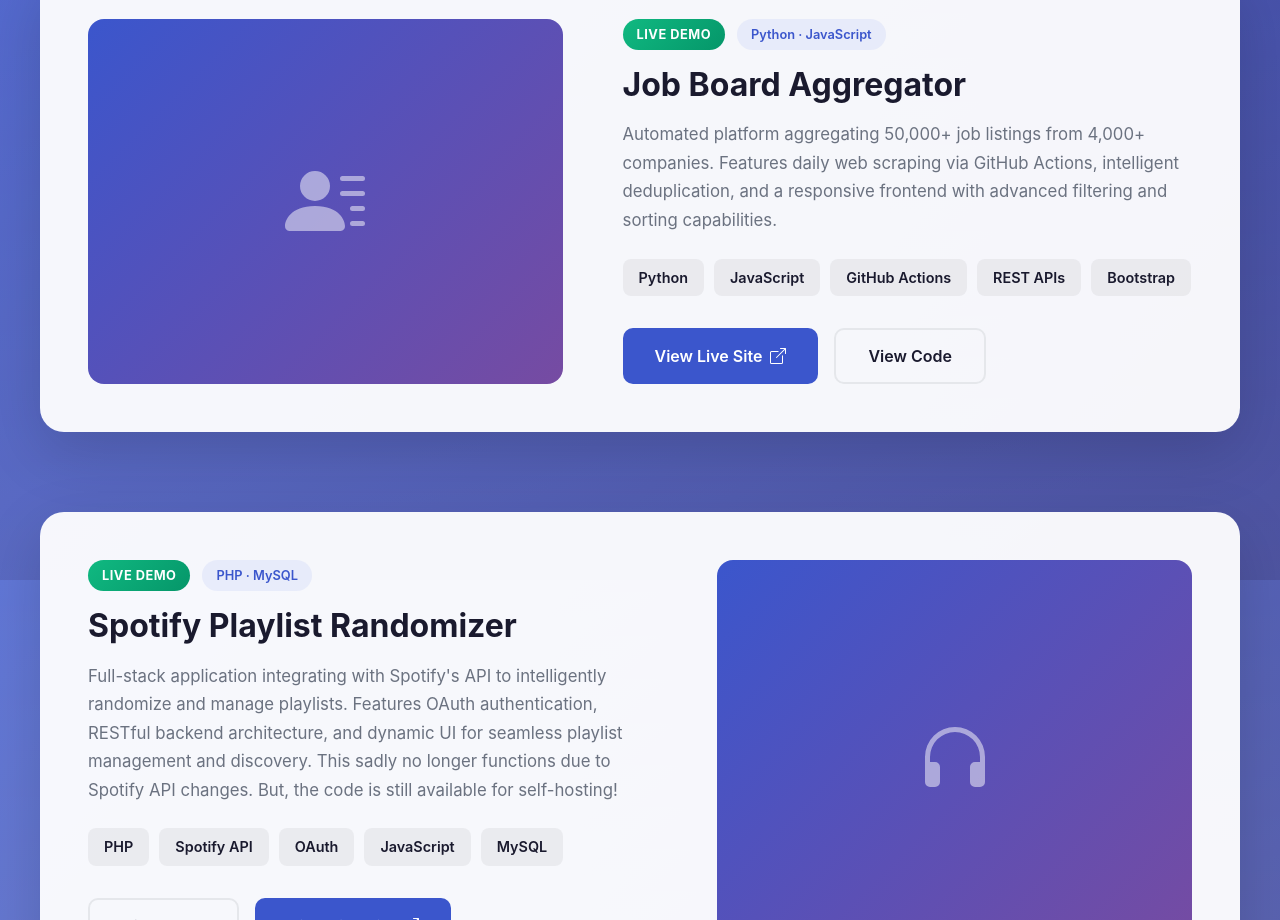
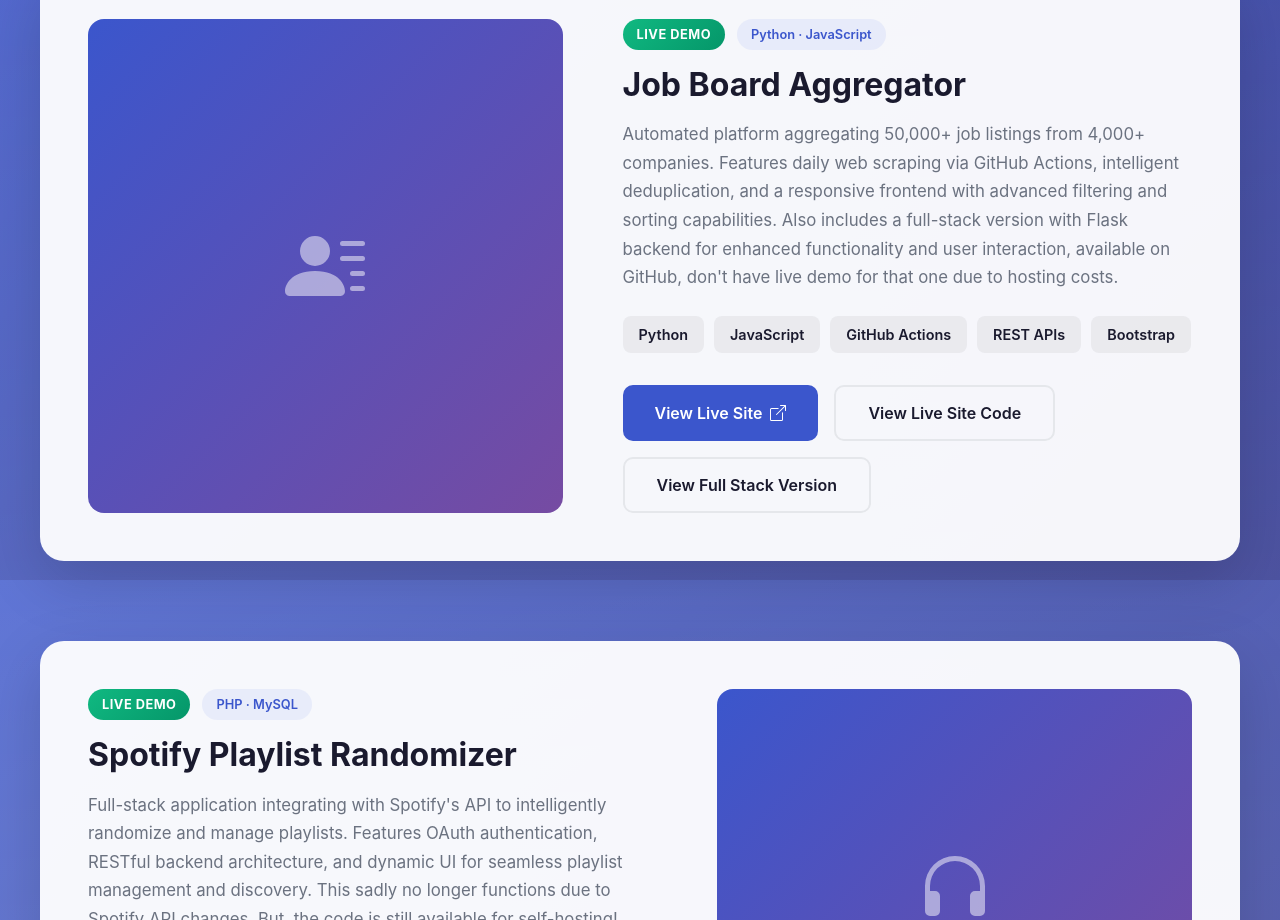
Before and after one commit to Feashliaa/feashliaa.github.io, a plain HTML site: page index.html in a window 1280 px wide. Shown: the part 1020-1940 px from the top of the page. Drawn offline with nearby package versions, Linux system fonts and the light colour scheme.

Commit message:
Update index.html

```diff
--- a/index.html
+++ b/index.html
@@ -101,6 +101,9 @@
                         Automated platform aggregating 50,000+ job listings from 4,000+ companies.
                         Features daily web scraping via GitHub Actions, intelligent deduplication,
                         and a responsive frontend with advanced filtering and sorting capabilities.
+
+                        Also includes a full-stack version with Flask backend for enhanced functionality
+                        and user interaction, available on GitHub, don't have live demo for that one due to hosting costs.
                     </p>
                     <div class="tech-stack">
                         <span>Python</span>
@@ -123,7 +126,12 @@
                         </a>
                         <a href="https://github.com/Feashliaa/job-board-aggregator" target="_blank"
                             class="btn-project-secondary">
-                            View Code
+                            View Live Site Code
+                        </a>
+
+                        <a href="https://github.com/Feashliaa/job_app_automation" target="_blank"
+                            class="btn-project-secondary">
+                            View Full Stack Version
                         </a>
                     </div>
                 </div>
```
